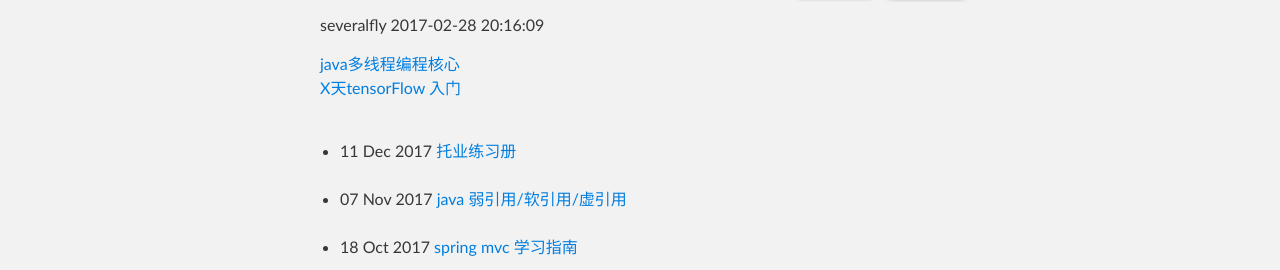
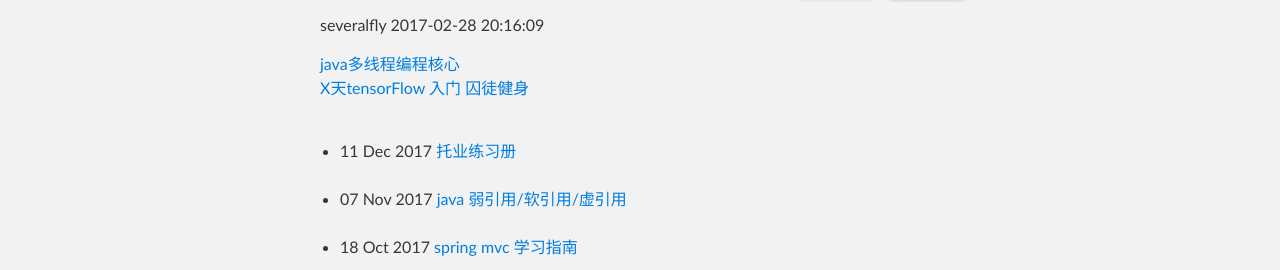
Before and after one commit to severalfly/severalfly.github.io, a Jekyll site: the page built from index.md, in a window 1280 px wide and 900 px high. Shown: the part 247-517 px from the top of the window. Built offline with Jekyll 4.4.1, drawn with Linux system fonts in a browser that asks for light colours.

Commit message:
修改入口

```diff
--- a/index.md
+++ b/index.md
@@ -5,15 +5,10 @@ severalfly 2017-02-28 20:16:09
 
 [java多线程编程核心](JavaThreadCore)
 [X天tensorFlow 入门](tensorflow/tfIndex)
+[囚徒健身](./other/qtjs/qtjsindex.md)
 
 <ul>
 　　{% for post in site.posts %}
 　　　　<li>{{ post.date | date_to_string }} <a href="{{ site.baseurl }}{{ post.url }}">{{ post.title }}</a></li>
 　　{% endfor %}
 </ul>
-
-<ul>
-　　{% for post in site.postsTest %}
-　　　　<li>{{ post.date | date_to_string }} <a href="{{ site.baseurl }}{{ post.url }}">{{ post.title }}</a></li>
-　　{% endfor %}
-</ul>
```
Also changed, not shown: other/qtjs/2019-03-31-囚徒健身六艺十式.md (renamed from other/囚徒健身/2019-03-31-囚徒健身六艺十式.md), other/qtjs/qtjsindex.md (renamed from other/囚徒健身/qtjsindex.md).
